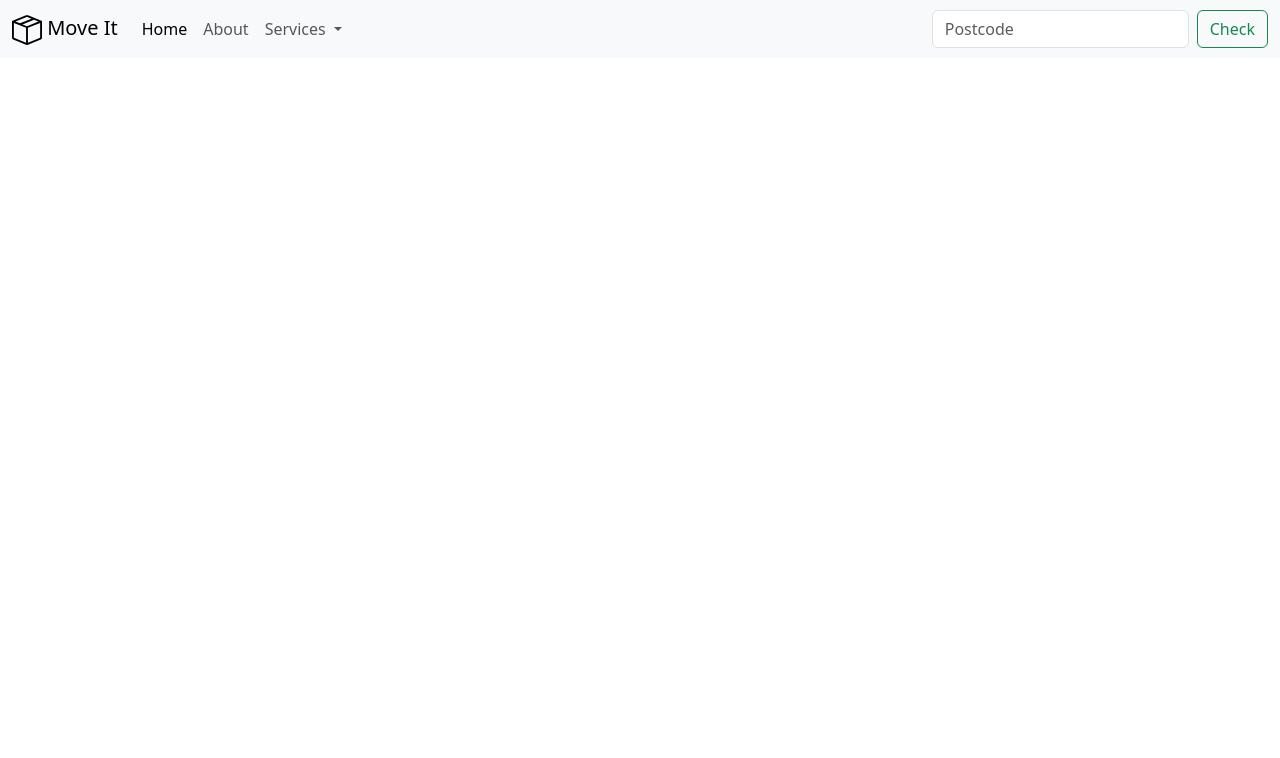
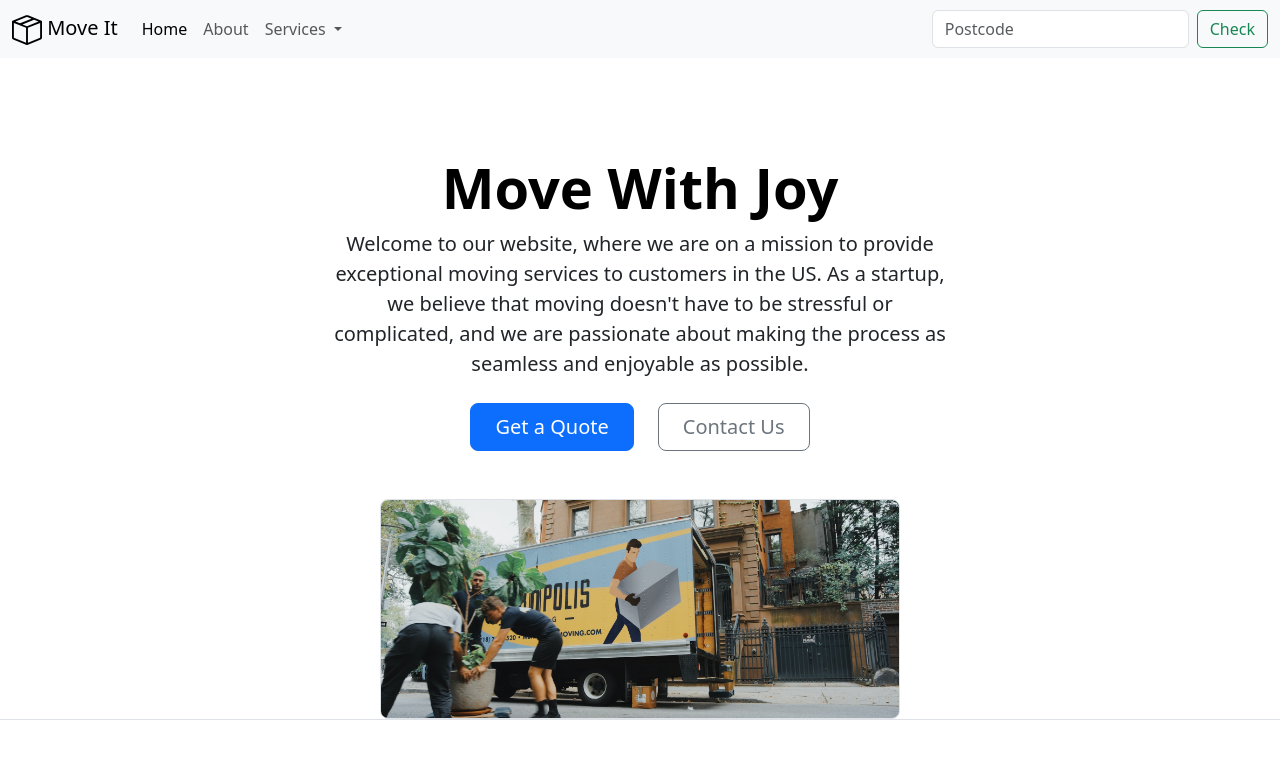
Before and after one commit to Patrikts/bootstrap-the-complete-web-developer, a plain HTML site: page 11.2 Bootstrap Components/index.html in a window 1280 px wide. Drawn offline with nearby package versions, Linux system fonts and the light colour scheme.

Commit message:
Move It 1

```diff
--- a/11.2 Bootstrap Components/index.html
+++ b/11.2 Bootstrap Components/index.html
@@ -46,6 +46,26 @@
       </div>
     </div>
   </nav>
+
+  <div class="px-4 pt-5 my-5 text-center border-bottom">
+    <h1 class="display-4 fw-bold text-body-emphasis">Move With Joy</h1>
+    <div class="col-lg-6 mx-auto">
+      <p class="lead mb-4">Welcome to our website, where we are on a mission to provide exceptional moving services to
+        customers in the US. As a startup, we believe that moving doesn't have to be stressful or complicated, and we are passionate about making
+        the process as seamless and enjoyable as possible.
+      </p>
+      <div class="d-grid gap-2 d-sm-flex justify-content-sm-center mb-5">
+        <button type="button" class="btn btn-primary btn-lg px-4 me-sm-3">Get a Quote</button>
+        <button type="button" class="btn btn-outline-secondary btn-lg px-4">Contact Us</button>
+    </div>
+    <div class="overflow-hidden" style="max-height: 30vh;">
+      <div class="container px-5">
+        <img src="./moving-van.jpg" class="img-fluid border rounded-3 shadow-lgmb-4" alt="Example image" width="700"
+        height="500" loading="lazy">
+      </div>
+
+    </div>
+
   <script src="https://cdn.jsdelivr.net/npm/bootstrap@5.3.2/dist/js/bootstrap.bundle.min.js"
   integrity="sha384-C6RzsynM9kWDrMNeT87bh95OGNyZPhcTNXj1NW7RuBCsyN/o0jlpcV8Qyq46cDfL" crossorigin="anonymous"></script>
 
```
